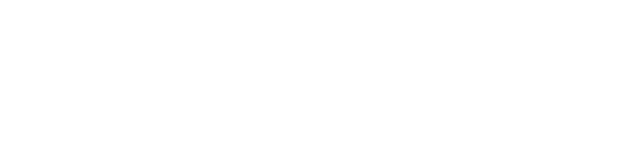
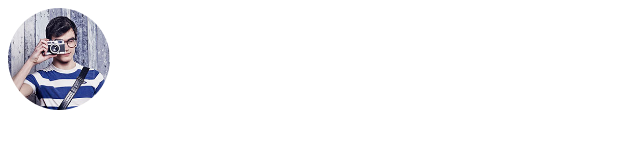
Before and after one commit to js-tasks-ru/htmlcss-20240216_kseniya4, a website: page 06-lection4/01-avatar/index.html in a window 1280 px wide. Shown: the whole page, without its empty margins (0-640 px from the left). Drawn offline with Linux system fonts and the light colour scheme.

Commit message:
added solution for Lection 4 Avatar

```diff
--- a/06-lection4/01-avatar/avatar.css
+++ b/06-lection4/01-avatar/avatar.css
@@ -0,0 +1,11 @@
+.avatar {
+    border-radius: 50%;
+    overflow: hidden;
+    width: 102px;
+    height: 102px;
+}
+.avatar__image {
+    width: 100%;
+    height: 100%;
+    object-fit: cover;
+}
--- a/06-lection4/01-avatar/index.html
+++ b/06-lection4/01-avatar/index.html
@@ -2,10 +2,13 @@
 <!-- Страница с аватаром -->
 <html lang="ru">
     <head>
+        <title>Avatar</title>
         <link rel="stylesheet" href="../../assets/css/main.css">
         <link rel="stylesheet" href="./avatar.css">
     </head>
     <body>
-
+        <div class="avatar">
+            <img class="avatar__image" src="../../assets/images/avatar.png" alt="Avatar" />
+        </div>
     </body>
 </html>
```
Also changed, not shown: assets/images/avatar.png (added).
